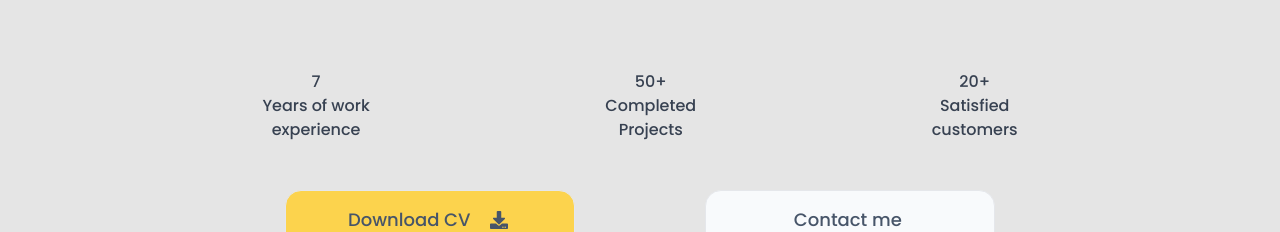
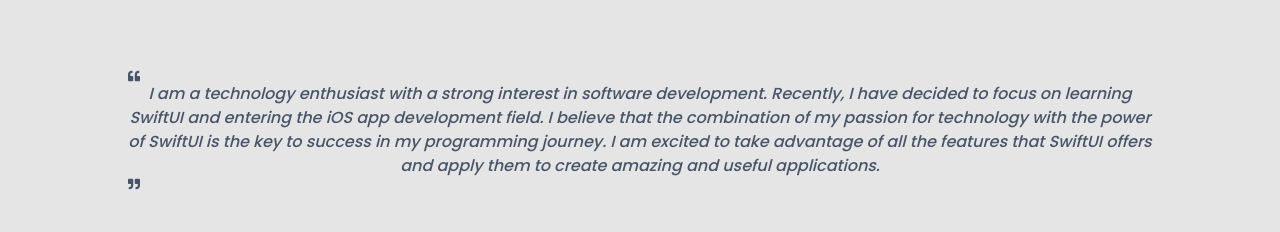
Before and after one commit to ismv00/portifoliov2, a React (Vite) app: page / in a window 1280 px wide. Shown: the part 314-546 px from the top of the page. Built offline with nearby package versions, Linux system fonts and the light colour scheme.

Commit message:
feat:about session created

```diff
--- a/src/App.tsx
+++ b/src/App.tsx
@@ -4,6 +4,7 @@
 // Import components
 import { Facts } from "./components/Facts";
 import { Header } from "./components/Header";
+import { About } from "./components/About";
 import { Contact } from "./components/Contact";
 import { Skills } from "./components/Skills";
 import { Footer } from "./components/Footer";
@@ -20,6 +21,7 @@
   return (
     <div>
       <Header />
+      <About />
       <Facts />
       <Contact />
       <Skills />
--- /dev/null
+++ b/src/components/About.tsx
@@ -0,0 +1,15 @@
+import { FaQuoteLeft, FaQuoteRight } from "react-icons/fa";
+import { aboutData } from "../data";
+
+export function About() {
+  const { text } = aboutData;
+  return (
+    <div className="w-4/5 m-auto mt-12">
+      <div className="text-base text-center text-slate-600 italic">
+        <FaQuoteLeft className="text-xs" />
+        {text}
+        <FaQuoteRight className="text-xs" />
+      </div>
+    </div>
+  );
+}
--- a/src/data.tsx
+++ b/src/data.tsx
@@ -20,6 +20,10 @@
     href: "https://github.com/ismv00",
   },
 ];
+
+export const aboutData = {
+  text: "I am a technology enthusiast with a strong interest in software development. Recently, I have decided to focus on learning SwiftUI and entering the iOS app development field. I believe that the combination of my passion for technology with the power of SwiftUI is the key to success in my programming journey. I am excited to take advantage of all the features that SwiftUI offers and apply them to create amazing and useful applications.",
+};
 
 export const projects = [
   {
```
